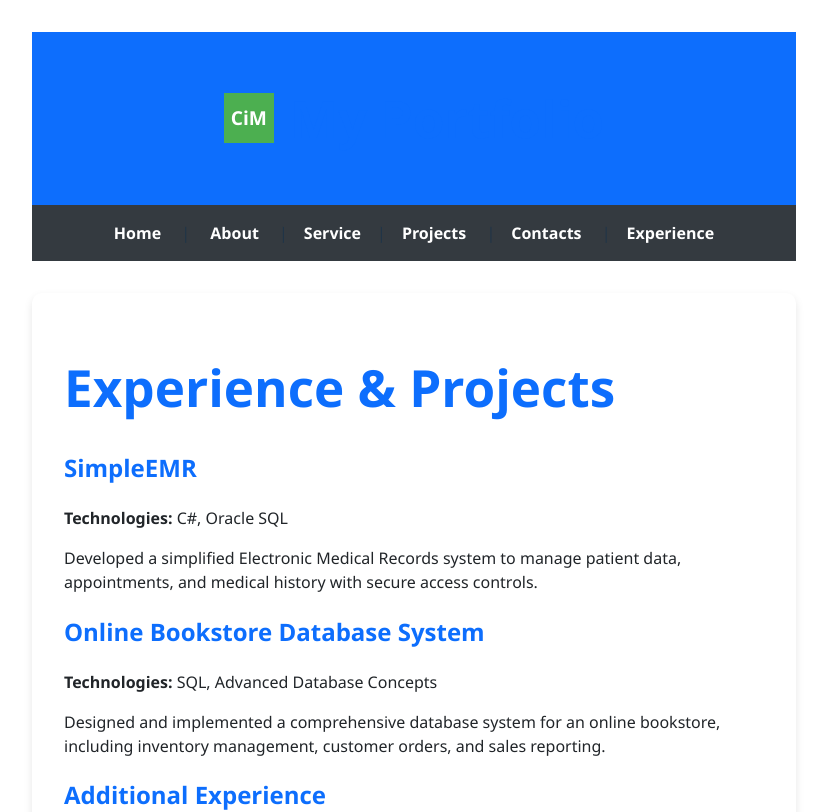
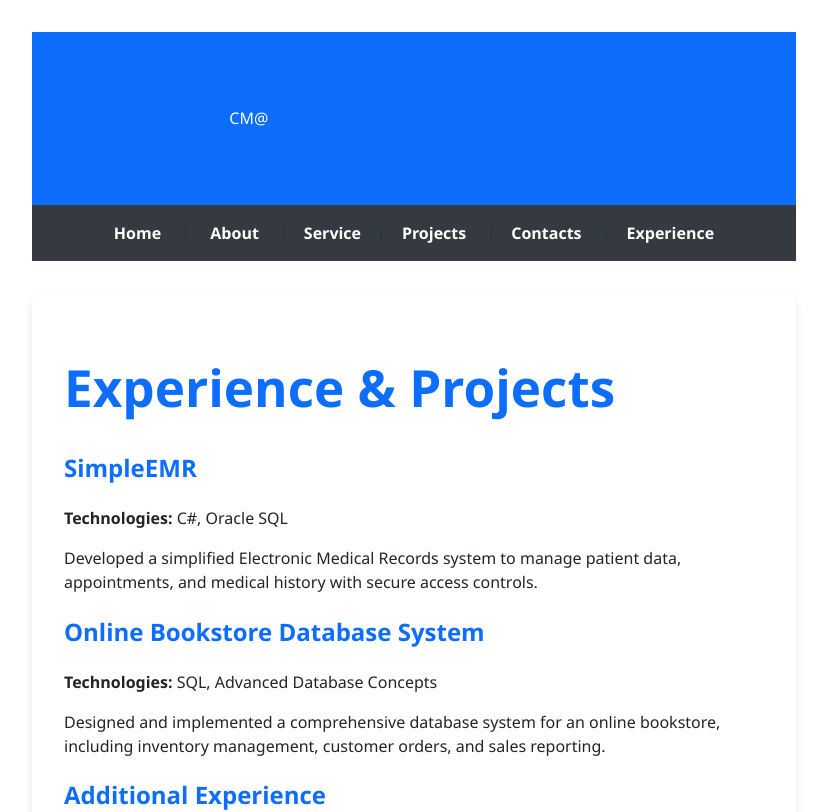
Before and after one commit to CYRUSMAINA/COMP229-Week2, a React (Vite) app: page /experience in a window 1280 px wide. Shown: the top 812 px of the page, without its empty margins (226-1053 px from the left). Built offline with nearby package versions, Linux system fonts and the light colour scheme.

Commit message:
update logo

```diff
--- a/src/App.css
+++ b/src/App.css
@@ -316,3 +316,17 @@ h1, h2, h3 {
 .experience-list li {
   margin-bottom: 0.8rem;
 }
+
+/*logo.jsx*/
+.logo-box {
+  width: 50px;
+  height: 50px;
+  background-color: #4CAF50;
+  color: white;
+  font-weight: bold;
+  display: flex;
+  align-items: center;
+  justify-content: center;
+  font-size: 1.2rem;
+  border-radius: 6px;
+}
--- a/src/component/Logo.jsx
+++ b/src/component/Logo.jsx
@@ -9,18 +9,9 @@
 export default function Logo()
 {
      return(
-      <div style={{
-          width: '50px',
-          height: '50px',
-          backgroundColor: '#4CAF50',
-          color:'white',
-          fontWeight:'bold',
-          display:'flex',
-          alignItems:'center',
-          justifyContent:'center',
-          fontSize:'1.2rem'
-        }}>
-          CiM
+      <div className="Logo-box"
+      >
+          CM@
        </div>
 
      )
```
